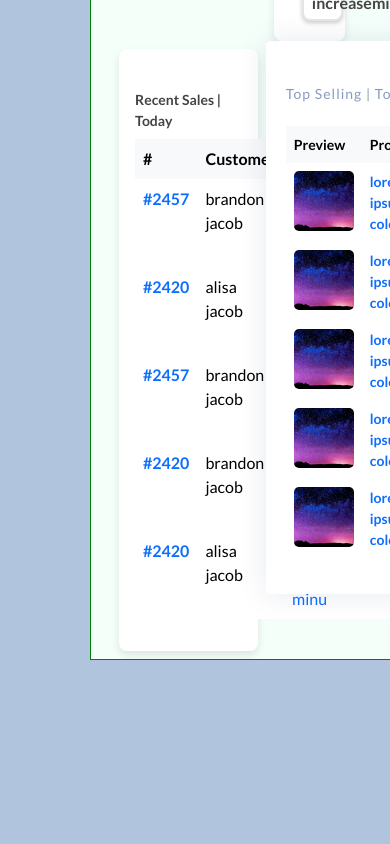
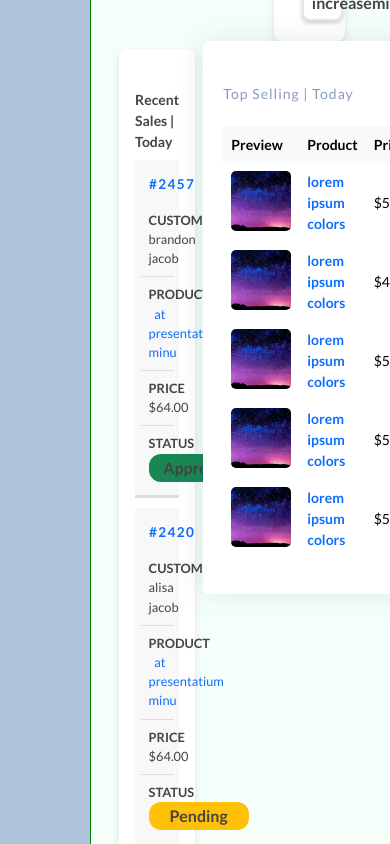
Before and after one commit to banuaggun/react-admin-dashboard, a React (Vite) app: page / in a window 390 px wide. Shown: the part 2000-2844 px from the top of the page. Before the commit the page ends 2660 px from the top, so only its background shows below. Built offline with nearby package versions, Linux system fonts and the light colour scheme; some icons are missing.

Commit message:
Recent sales table made responsive.

```diff
--- a/src/components/recent-sales/RecentSalesTable.jsx
+++ b/src/components/recent-sales/RecentSalesTable.jsx
@@ -1,25 +1,25 @@
-import React from 'react'
-import './recentsales.css'
+import React from "react";
+import "./recentsalestable.css";
 
-const RecentSalesTable = ({items}) => {
-  const handleStatus = status => {
-    switch(status){
-      case 'Approved':
-      return 'success';
+const RecentSalesTable = ({ items }) => {
+  const handleStatus = (status) => {
+    switch (status) {
+      case "Approved":
+        return "success";
         break;
-      case 'Pending':
-      return 'warning';
+      case "Pending":
+        return "warning";
         break;
-      case 'Rejected':
-      return 'danger';
+      case "Rejected":
+        return "danger";
         break;
       default:
-        return 'success';
+        return "success";
     }
   };
   return (
-    <table className='table table-borderless datatable overflow-auto'>
-      <thead className='table-light'>
+    <table className="recent-sales-table">
+      <thead className="recent-sales-table-header">
         <tr>
           <th scope="col">#</th>
           <th scope="col">Customer</th>
@@ -29,18 +29,26 @@ const RecentSalesTable = ({items}) => {
         </tr>
       </thead>
       <tbody>
-         {items && items.length > 0 && items.map(item => (
+        {items &&
+          items.length > 0 &&
+          items.map((item) => (
             <tr key={item.id}>
               <th scope="row">
                 <a href="#">{item.number}</a>
               </th>
-             <td>{item.customer}</td>
-             <td>
-                <a href="#" className='text-primary'>{item.product}</a>
+              <td data-label="customer" scope="row">
+                {item.customer}
               </td>
-             <td>${item.price.toFixed(2)}</td>
-             <td>
-               <span className='badge--bg'>
+              <td data-label="product" scope="row">
+                <a href="#" className="text-primary">
+                  {item.product}
+                </a>
+              </td>
+              <td data-label="price" scope="row">
+                ${item.price.toFixed(2)}
+              </td>
+              <td data-label="status" scope="row">
+                <span className="badge--bg">
                   <span className={`badge-bg bg-${handleStatus(item.status)}`}>
                     {item.status}
                   </span>
@@ -50,7 +58,7 @@ const RecentSalesTable = ({items}) => {
           ))}
       </tbody>
     </table>
-  )
-}
+  );
+};
 
-export default RecentSalesTable
+export default RecentSalesTable;
--- /dev/null
+++ b/src/components/recent-sales/recentsalestable.css
@@ -0,0 +1,72 @@
+.recent-sales-table{
+  border:none;
+  border-collapse: collapse;
+  margin: 0;
+  padding: 0;
+  width: 100%;
+  table-layout: fixed;
+}
+
+.recent-sales-table-header{
+  font-size:1rem;
+}
+
+table.recent-sales-table tr {
+  background-color: #f8f8f8;
+  border: none;
+  padding: .35em;
+}
+
+table.recent-sales-table th,
+table.recent-sales-table td {
+  padding: .625em;
+  text-align: left;
+  /* text-align:center; */
+}
+
+table.recent-sales-table th {
+  font-size: .85em;
+  letter-spacing: .1em;
+  text-transform: uppercase;
+}
+
+@media screen and (max-width: 600px) {
+  table.recent-sales-table {
+    border: 0;
+  }
+
+  table.recent-sales-table thead {
+    border: none;
+    clip: rect(0 0 0 0);
+    height: 1px;
+    margin: -1px;
+    overflow: hidden;
+    padding: 0;
+    position: absolute;
+    width: 1px;
+  }
+
+  table.recent-sales-table tr {
+    border-bottom: 3px solid #ddd;
+    display: block;
+    margin-bottom: .625em;
+  }
+
+  table.recent-sales-table td {
+    border-bottom: 1px solid #ddd;
+    display: block;
+    font-size: .8em;
+    text-align: right;
+  }
+
+  table.recent-sales-table td::before {
+    content: attr(data-label);
+    float: left;
+    font-weight: bold;
+    text-transform: uppercase;
+  }
+
+  table.recent-sales-table td:last-child {
+    border-bottom: 0;
+  }
+}
```
Lines whose indentation alone changed are shown as unchanged.
